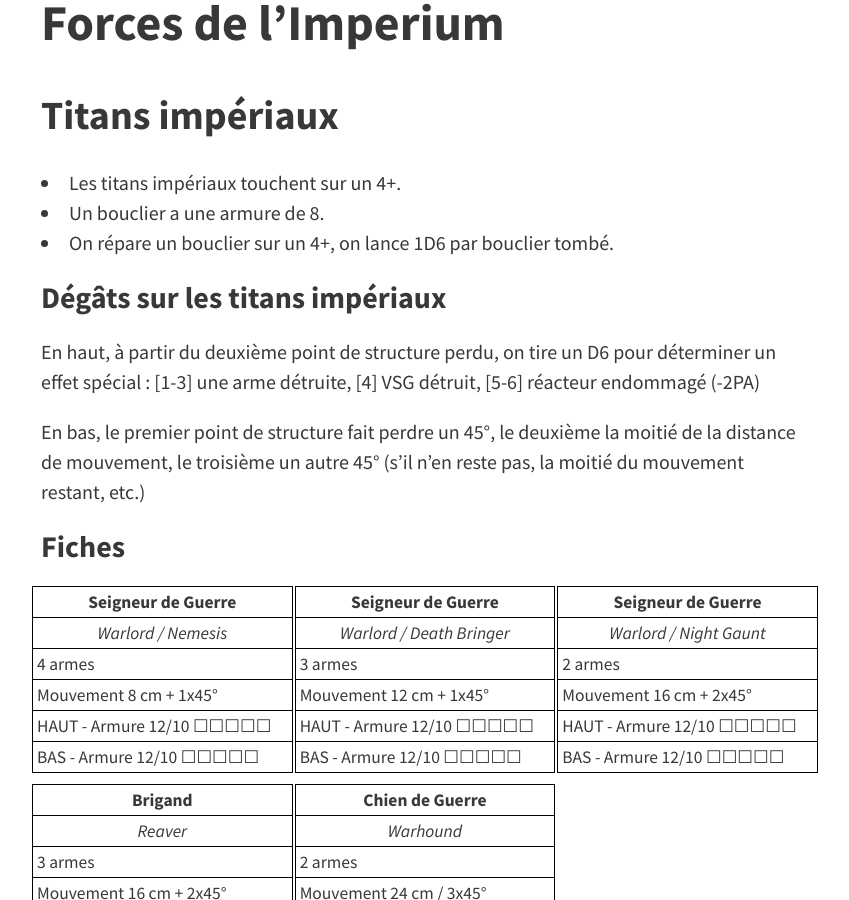
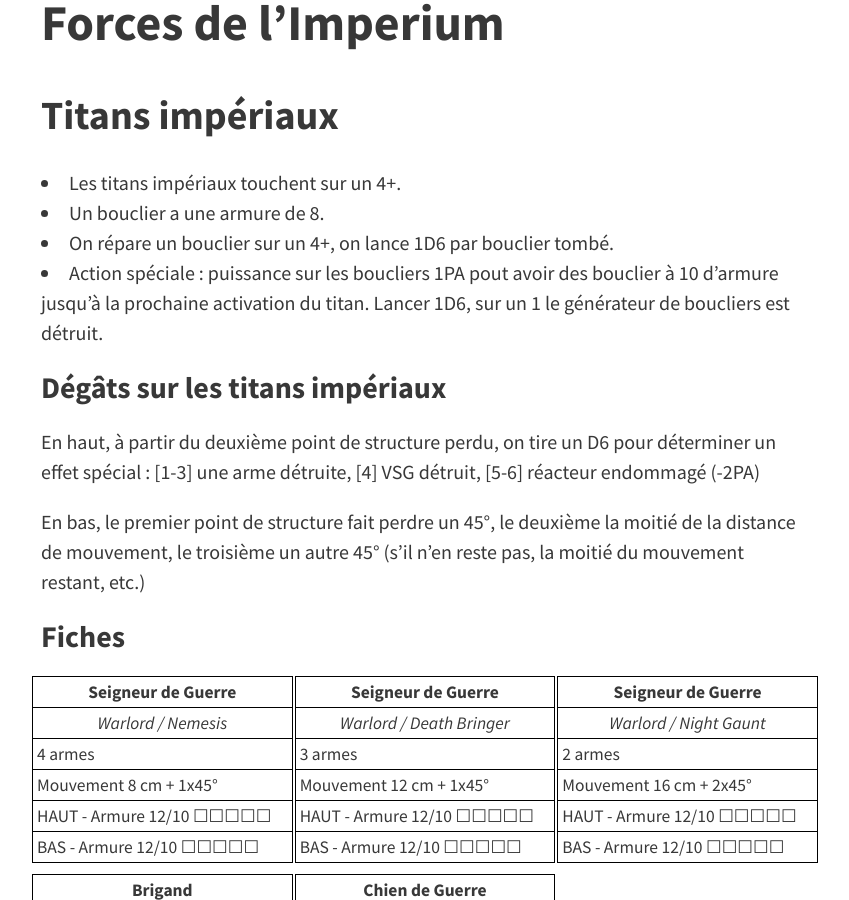
Before and after one commit to adeptus-dad/adeptus-dad.github.io, a Jekyll site: the page built from titanicus-rules.md, in a window 1280 px wide and 900 px high, scrolled down 3030 px. Shown: the whole window, without its empty margins (215-1064 px from the left). Built offline with Jekyll 4.4.1, drawn with Linux system fonts in a browser that asks for light colours.

Commit message:
overpower shields

```diff
--- a/titanicus-rules.md
+++ b/titanicus-rules.md
@@ -62,6 +62,7 @@
 * Les titans impériaux touchent sur un 4+.
 * Un bouclier a une armure de 8.
 * On répare un bouclier sur un 4+, on lance 1D6 par bouclier tombé.
+* Action spéciale : puissance sur les boucliers 1PA pout avoir des bouclier à 10 d'armure jusqu'à la prochaine activation du titan. Lancer 1D6, sur un 1 le générateur de boucliers est détruit.
 
 ### Dégâts sur les titans impériaux
 
```
Also changed, not shown: 1 other file.
